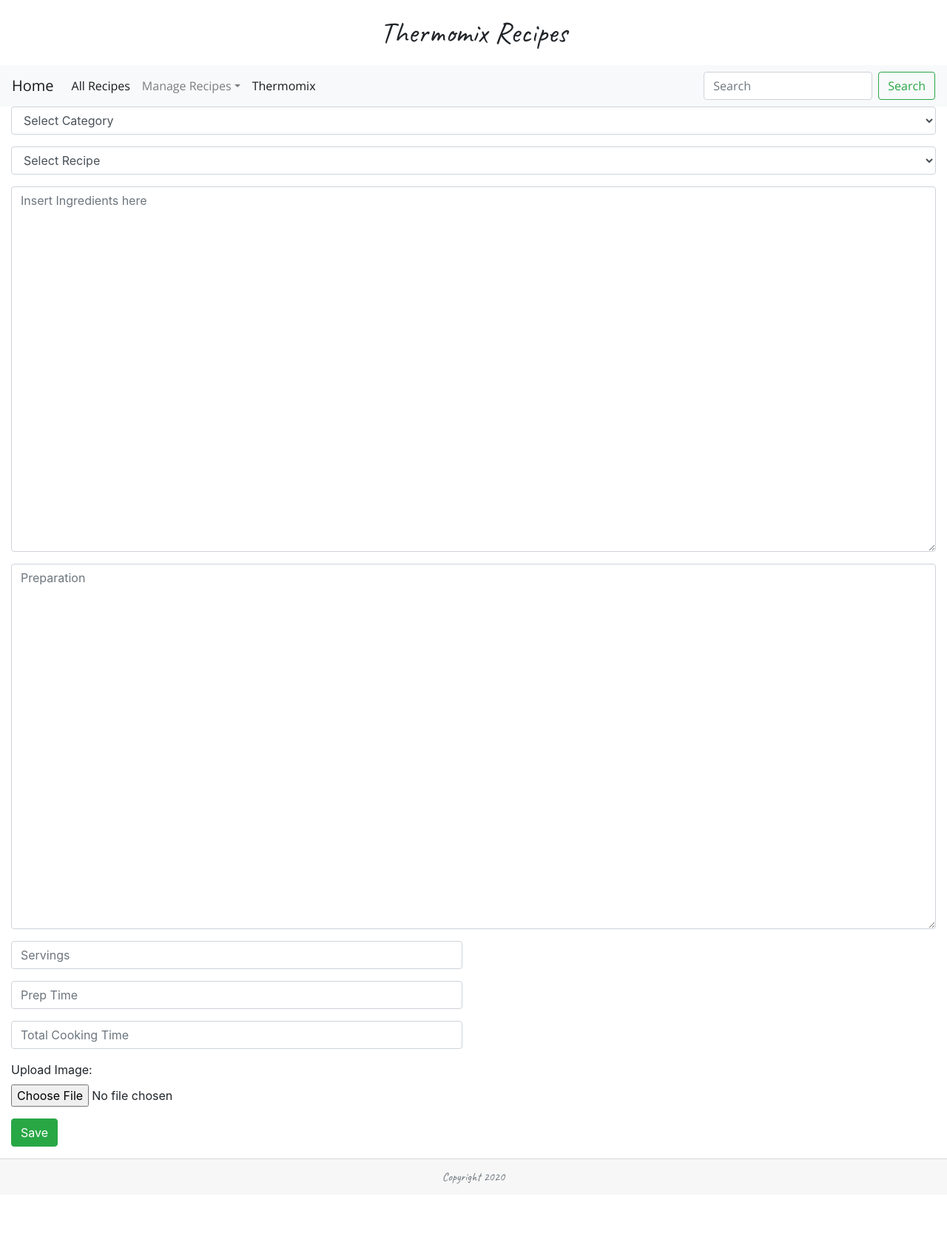
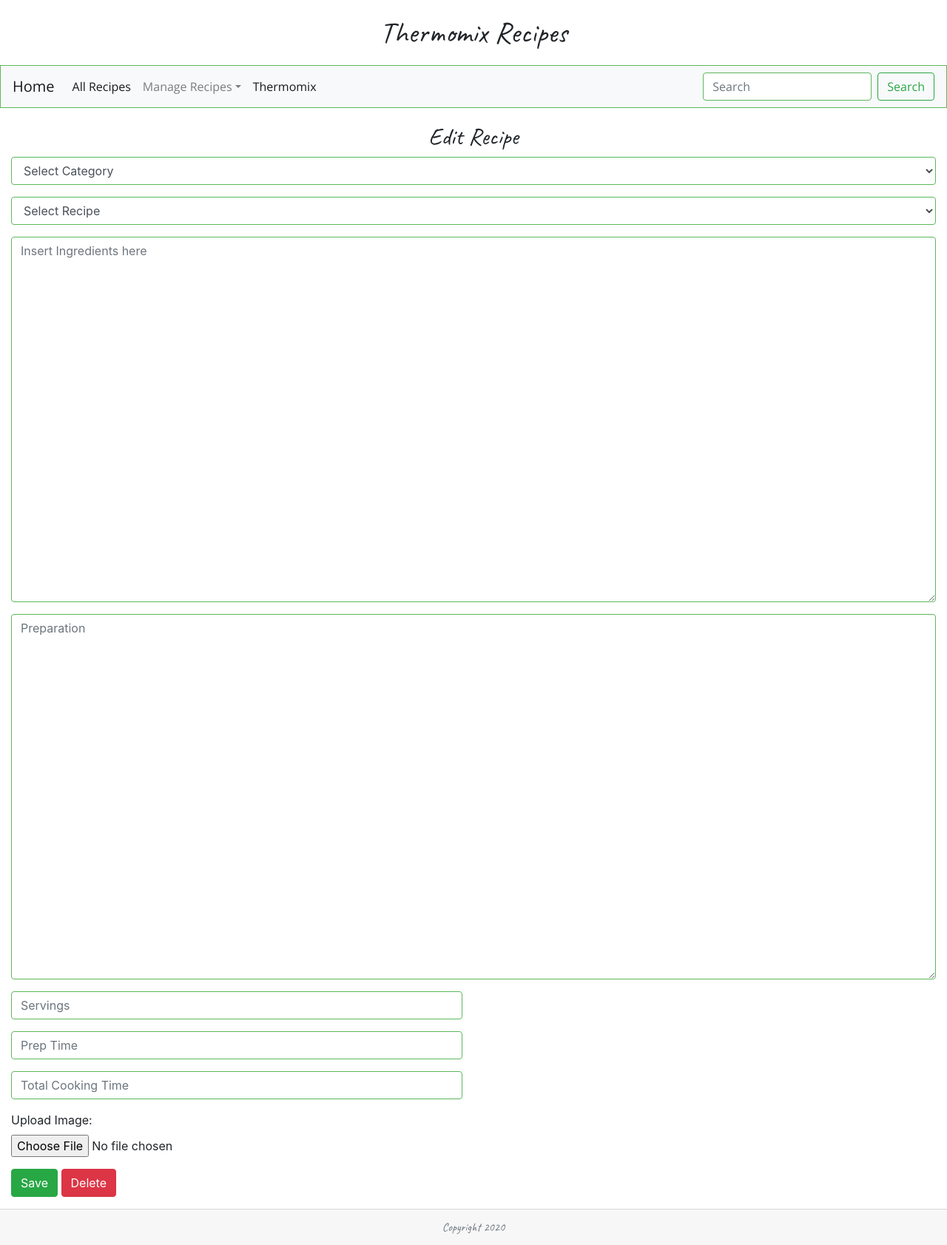
Before and after one commit to Code-Institute-Submissions/MFBuckley-Online-Cookbook, a Flask app: page /update_recipe in a window 1280 px wide. Shown: the whole page at 74% size. Before the commit the page ends 1600 px from the top, so only its background shows below. Run offline with Flask 2, Linux system fonts and the light colour scheme; data that the repository does not hold is empty; some libraries are stand-ins or nearby versions.

Commit message:
Connected app.py to edit.html

```diff
--- a/app.py
+++ b/app.py
@@ -43,6 +43,13 @@ def new_recipe():
     recipes.insert_one(request.form.to_dict())
     return redirect(url_for('get_recipes'))
 
+# Edit recipes button connect
+@app.route('/edit_recipe/<recipe_id>')
+def edit_recipe(recipes_id):
+    the_recipe = mongo.db.recipes.find_one({"_id: ObjectId(recipes_id)"})
+    all_categories = mongo.db.categories.find()
+    return render_template('edit.html', recipe=the_recipe, categories=all_categories)
+
 
 
 # Set PORT and IP Address
--- a/static/css/style.css
+++ b/static/css/style.css
@@ -12,6 +12,17 @@
 /*----------Navbar-------*/
 nav {
     font-family: "Open Sans";
+    margin-bottom: 20px;
+    border: 1px solid #5cb85c;
+}
+/*----------Page headings-------*/
+h2 {
+    font-family: "Caveat";
+}
+
+/*-------Ingredients and Preparations text areas---*/
+.form-control {
+    border: 1px solid #5cb85c;
 }
 
 /*-Image of a Thermomix kitchen appliance--*/
--- a/templates/base.html
+++ b/templates/base.html
@@ -5,6 +5,7 @@
     <meta name="viewport" content="width=device-width, initial-scale=1.0">
     <link rel="stylesheet" href="https://stackpath.bootstrapcdn.com/bootstrap/4.5.0/css/bootstrap.min.css" integrity="sha384-9aIt2nRpC12Uk9gS9baDl411NQApFmC26EwAOH8WgZl5MYYxFfc+NcPb1dKGj7Sk" crossorigin="anonymous">
     <link rel="stylesheet" href="{{url_for('static', filename='css/style.css')}}" type="text/css">
+    <link rel="stylesheet" href="{{url_for('static', filename='index.html')}}" type="text/css">
 
     <title>Online Cookbook</title>
 </head>
@@ -38,7 +39,7 @@
                     <div class="dropdown-menu" aria-labelledby="navbarDropdown">
                         <a class="dropdown-item" href="templates/addrecipe.html" target="_blank">Add Recipe</a>
                         <div class="dropdown-divider"></div>
-                        <a class="dropdown-item" href="templates/edit.html">Edit/Delete Recipe</a>
+                        <a class="dropdown-item" href="{{ url_for('edit_recipe', recipe_id=recipes._id) }}">Edit/Delete Recipe</a>
                     </div>
                 </li>
 
--- a/templates/edit.html
+++ b/templates/edit.html
@@ -5,7 +5,9 @@
 
 <!--Edit Recipe Form -->
 <body>
-
+        <div class="row">
+            <div class="container text-center"><h2>Edit Recipe</h2></div>
+        </div>
 
 
         <form>
@@ -58,6 +60,7 @@
 
             <div class="form-group col-md-12">
                 <button id="save_changes" type="submit" class="btn btn-success">Save</button>
+                <button id="delete recipe" type="submit" class="btn btn-danger">Delete</button>
             </div>
         </form>
 
```
Also changed, not shown: static/index.html (renamed from index.html).
